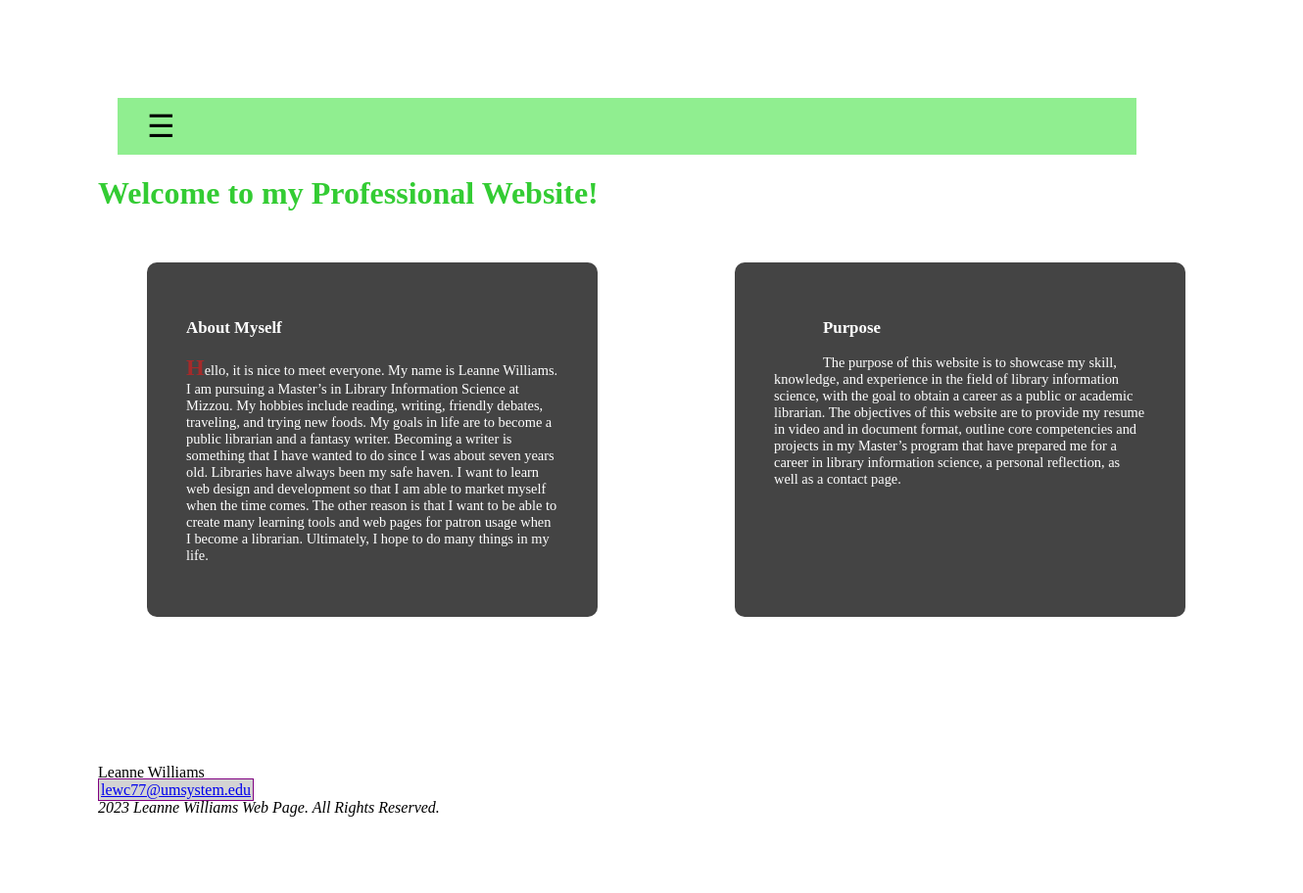
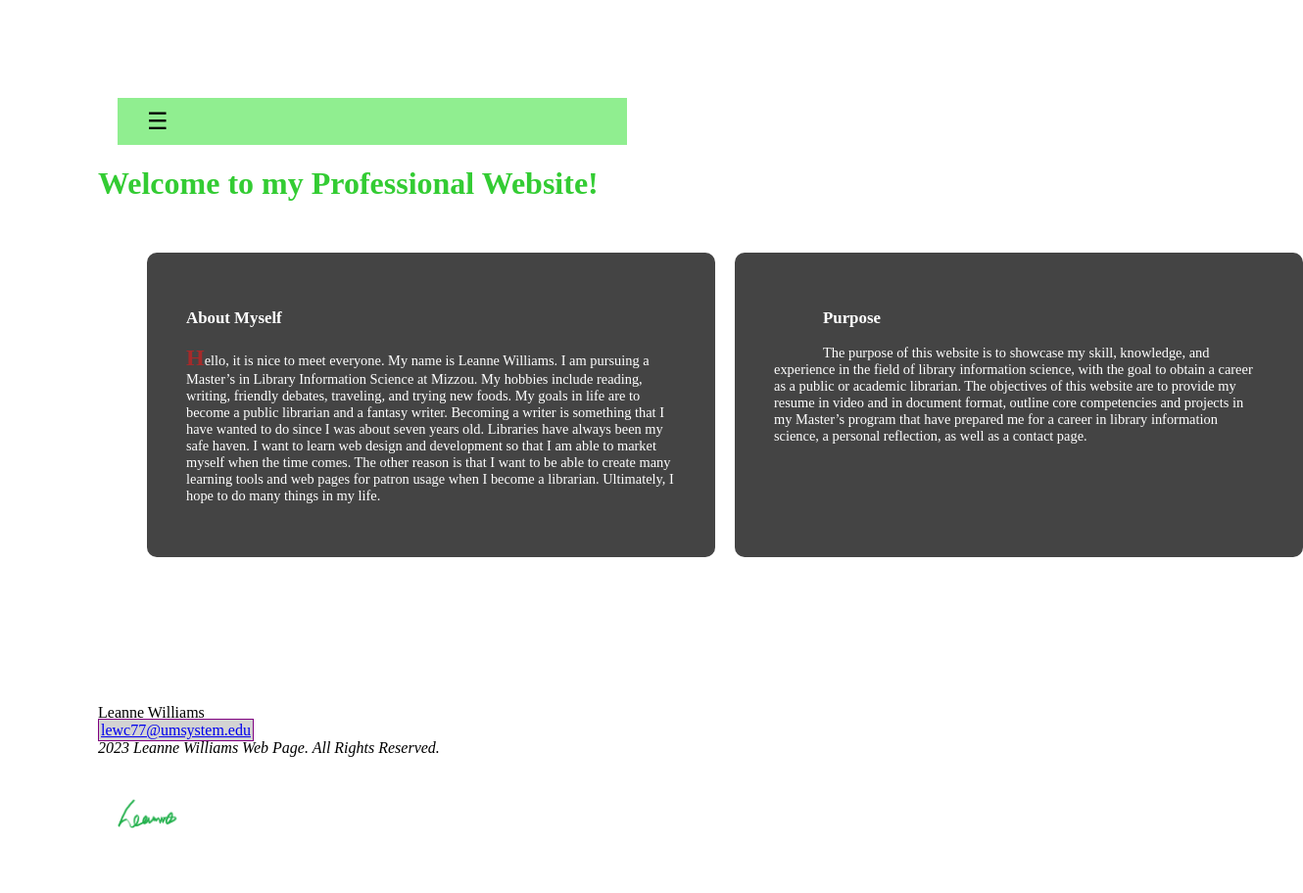
Before and after one commit to lewilliams1221/lewilliams1221.github.io, a plain HTML site: page islt_7355/index.html in a window 1280 px wide. Shown: the whole page at 98% size, 1330 px wide, since content can reach past the window. Drawn offline with Linux system fonts and the light colour scheme.

Commit message:
Add files via upload

```diff
--- a/islt_7355/index.html
+++ b/islt_7355/index.html
@@ -4,8 +4,8 @@ Title: Leanne's Website
 Use: About Myself and Purpose
 Author: Leanne Williams
 School/Term: Mizzou University, Spring 2023
-Developed: March 16, 2023
-Tested: March 16, 2023; Passed on Firefox and Chrome browsers.
+Developed: March 22, 2023
+Tested: March 22, 2023; Passed on Firefox and Chrome browsers.
 
 -->
 <!DOCTYPE html>
@@ -20,11 +20,11 @@ Tested: March 16, 2023; Passed on Firefox and Chrome browsers.
 <body>
     <div class="flex-container">
     <nav>
-        <label id="hamburger">&#9776</label>
+        <label id="hamburger">&#9776;</label>
            <ul>
             <li class="standard"><a href="index.html"><b>Home</b></a></li>
             <li class="active"><a href="about.html"><b>About</b></a></li>
-            <li><a href="#"><b>Projects</b></a>
+            <li><a href="projects.html"><b>Projects</b></a>
               <ul id="mobileHide">
                 <li><a href="#">Link 1</a></li>
                 <li><a href="#">Link 2</a></li>
@@ -58,6 +58,7 @@ Tested: March 16, 2023; Passed on Firefox and Chrome browsers.
         <p>Leanne Williams<br>
         <a href="mailto:lewc77@umsystem.edu">lewc77@umsystem.edu</a><br>
         <em> 2023 Leanne Williams Web Page. All Rights Reserved.</em></p>
+        <img src="Leanne_Williams_logo.png" alt="logo" class="logo">
     </footer>
 </main>
 </body>
--- a/islt_7355/nav.css
+++ b/islt_7355/nav.css
@@ -15,6 +15,14 @@
     list-style-type: none;
     padding: 0;
     margin: 0;
+}
+
+.logo{
+    float: left;
+    display: inline;
+    height: 110px;
+    margin-top: 10px;
+    margin-bottom: 5px;
 }
 li{
     background: beige;
--- a/islt_7355/style.css
+++ b/islt_7355/style.css
@@ -24,7 +24,7 @@ div.b {
 
 div {
   background-color: lightgrey;
-  width: 15px 15px 15px 15px;
+  width: 500px;
   padding: 10px 10px 10px 10px;
   margin: 20px;
 }
@@ -93,7 +93,7 @@ body {
 		nav {
 			position: relative;
 			height: 40px;
-			display: block;
+			display:block;
 			background-color: cadetblue;
 			width: 100%;
 
@@ -101,10 +101,10 @@ body {
 	}
 
 	#hamburger {
-		display: inline-block;
+		display: inline;
 		padding-left: 20px;
-		width: 26px;
-		position: left;
+		width: 5px;
+		position:relative;
 		float:none;
-		font-size: 2em;
+		font-size: 1.5em;
 	}
```
Also changed, not shown: islt_7355/about.html (+5 -4 lines), islt_7355/projects.html (+6 -6 lines), islt_7355/reflection.html (+5 -4 lines), islt_7355/Leanne_Williams_logo.png (added).
